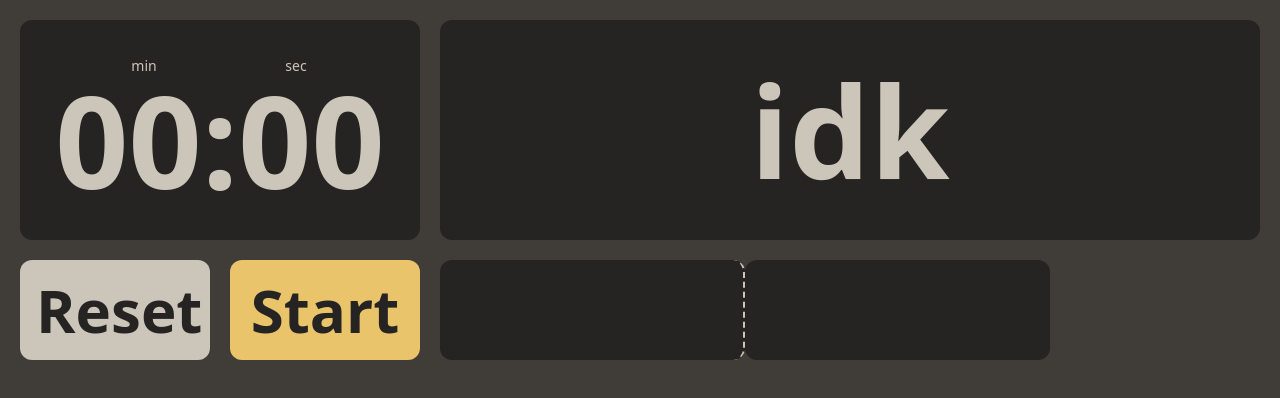
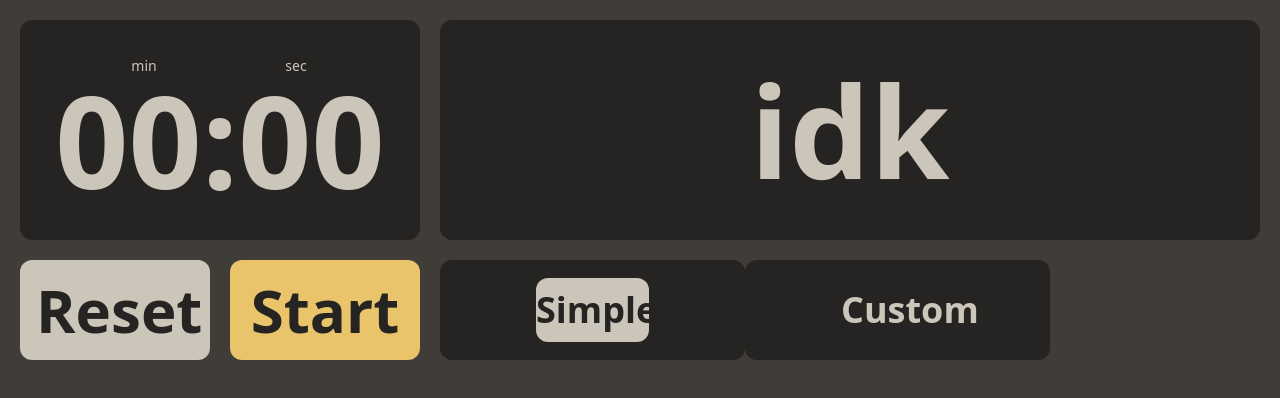
Before and after one commit to jesu-m0/TickTockClock, a React (Vite) app in the folder TikTockClock/: page / in a window 1280 px wide. Shown: the top 398 px of the page. Built offline with nearby package versions, Linux system fonts and the light colour scheme.

Commit message:
sleection mode updated

```diff
--- a/TikTockClock/src/components/mainPage.css
+++ b/TikTockClock/src/components/mainPage.css
@@ -56,3 +56,18 @@
 .scale-animation {
     animation: clickScale 300ms ease-out;
 }
+
+.customDashed {
+    background-image: repeating-linear-gradient(0deg, #ccc5b9, #ccc5b9 13px, transparent 13px, transparent 24px, #ccc5b9 24px), repeating-linear-gradient(90deg, #ccc5b9, #ccc5b9 13px, transparent 13px, transparent 24px, #ccc5b9 24px), repeating-linear-gradient(180deg, #ccc5b9, #ccc5b9 13px, transparent 13px, transparent 24px, #ccc5b9 24px), repeating-linear-gradient(270deg, #ccc5b9, #ccc5b9 13px, transparent 13px, transparent 24px, #ccc5b9 24px);
+    background-size: 3px 100%, 100% 3px, 3px 100%, 100% 3px;
+    background-position: 0 0, 0 0, 100% 0, 0 100%;
+    background-repeat: no-repeat;
+}
+
+.modeSelected{
+    @apply bg-timberwolf text-eerieBlack rounded-xl py-3 mx-20
+}
+
+.modeUnselected{
+    @apply text-timberwolf hover:text-floralWhite hover:bg-blackOlive rounded-xl py-3 mx-20
+}
--- a/TikTockClock/src/components/mainPage.tsx
+++ b/TikTockClock/src/components/mainPage.tsx
@@ -6,6 +6,15 @@ const MainPage: React.FC = () => {
   const [isPaused, setIsPaused] = useState(true);
   const [isClicked, setIsClicked] = useState(false);
 
+  const [isSimpleMode, setIsSimpleMode] = useState(true);
+
+  const changeToSimple = () => {
+    setIsSimpleMode(true);
+  }
+
+  const changeToCustom = () => {
+    setIsSimpleMode(false);
+  }
 
   const handlePauseStart = () => {
     setIsPaused(!isPaused);
@@ -41,15 +50,29 @@ const MainPage: React.FC = () => {
             </p>
           </div>
 
+          {/*Mode selection*/}
           <div className='col-span-6 row-span-1 rounded-xl content-center flex'>
-            <div className='w-1/2 h-full p-4 rounded-xl content-center bg-eerieBlack border-r-2 border-dashed border-timberwolf'>
 
+            {/*Simple btn*/}
+            <div className='w-1/2 h-full p-4 rounded-xl content-center bg-eerieBlack' onClick={changeToSimple}>
+              <p className={`font-extrabold text-4xl text-center transition-colors duration-300
+              ${isSimpleMode ? 'modeSelected' : 'modeUnselected'}
+              `}>
+                Simple
+              </p>
             </div>
-            <div className='w-1/2 h-full p-4 rounded-xl content-center bg-eerieBlack'>
 
+            {/*Custom btn*/}
+            <div className='w-1/2 h-full p-4 rounded-xl content-center bg-eerieBlack' onClick={changeToCustom}>
+              <p className={`font-extrabold text-4xl text-center transition-colors duration-300
+              ${isSimpleMode ? 'modeUnselected' : 'modeSelected'}
+              `}>
+                Custom
+              </p>
             </div>
 
           </div>
+
 
 
 
```
